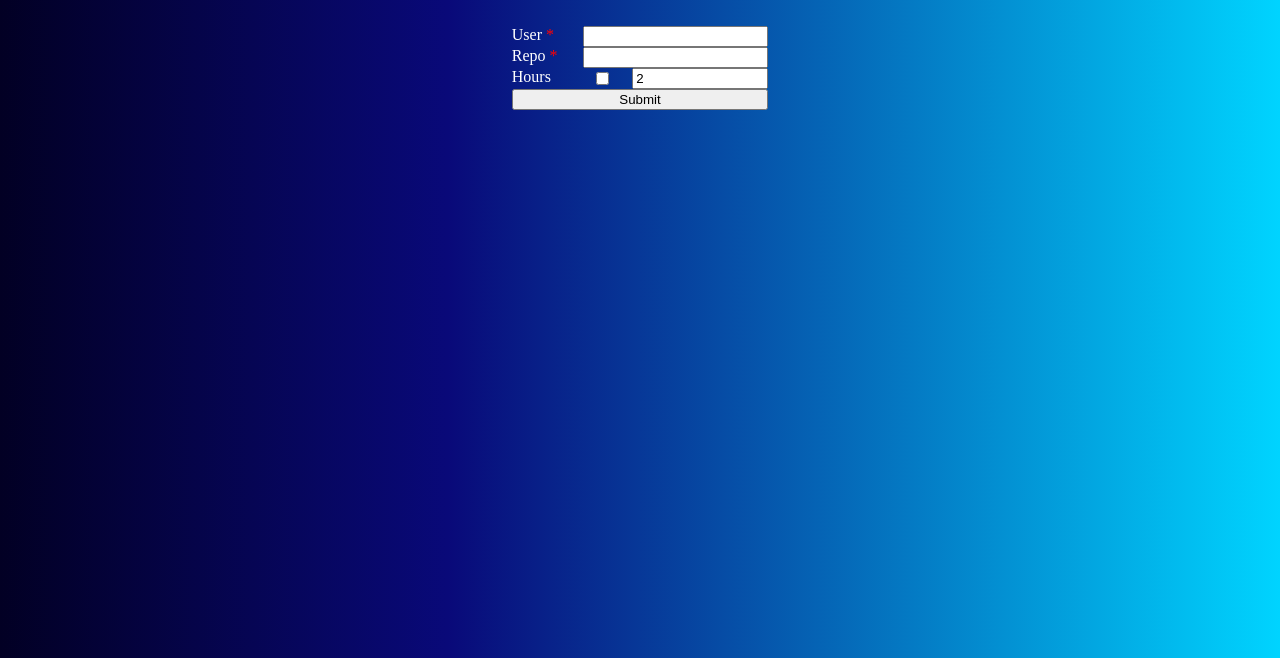
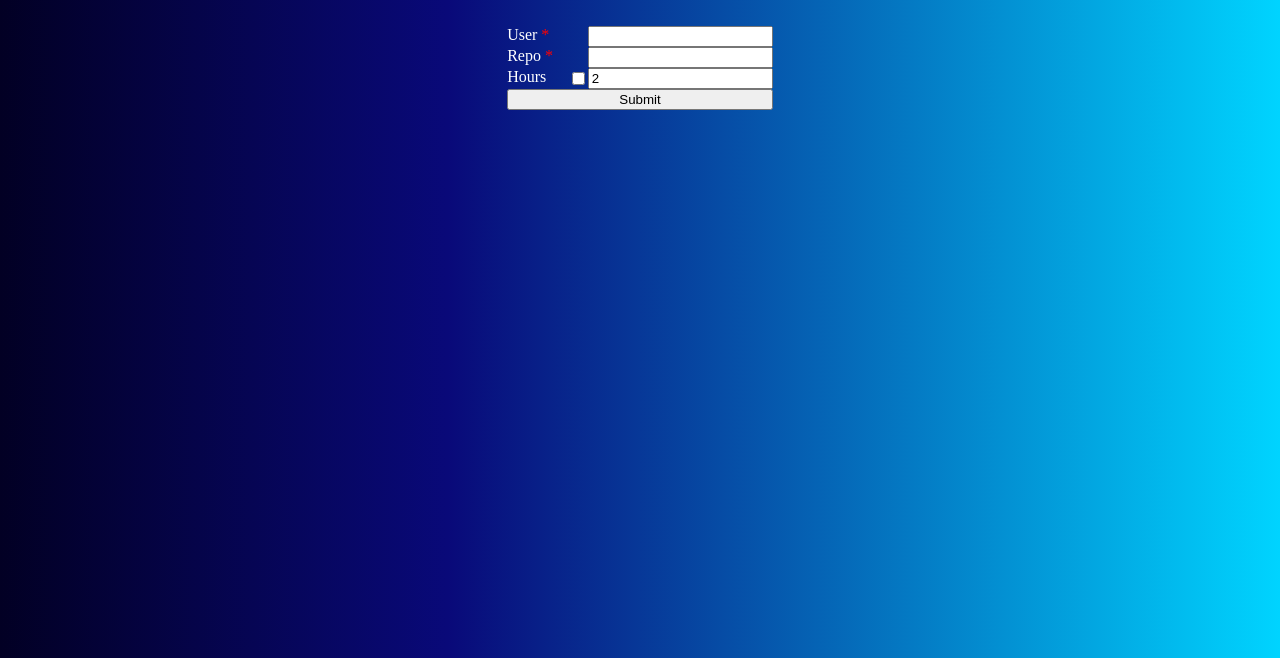
Before and after one commit to mecaneer23/get-commit-links, a plain HTML site: page index.html in a window 1280 px wide. Shown: the part 142-800 px from the top of the page. Drawn offline with Linux system fonts and the light colour scheme.

Commit message:
feat: update css and add title to checkbox

```diff
--- a/index.html
+++ b/index.html
@@ -29,7 +29,7 @@
         </div>
         <div>
             <label for="count" id="count-label">Hours</label>
-            <input type="checkbox" id="hoursOrCommitCount">
+            <input type="checkbox" id="hoursOrCommitCount" title="Toggle hours and commit count">
             <input type="number" id="count" value="2">
         </div>
         <input type="submit">
--- a/style.css
+++ b/style.css
@@ -6,10 +6,6 @@ form {
 
 form label + * {
     margin-left: 2vw;
-}
-
-form input[type="number"] {
-    width: 10vw;
 }
 
 form div {
```
